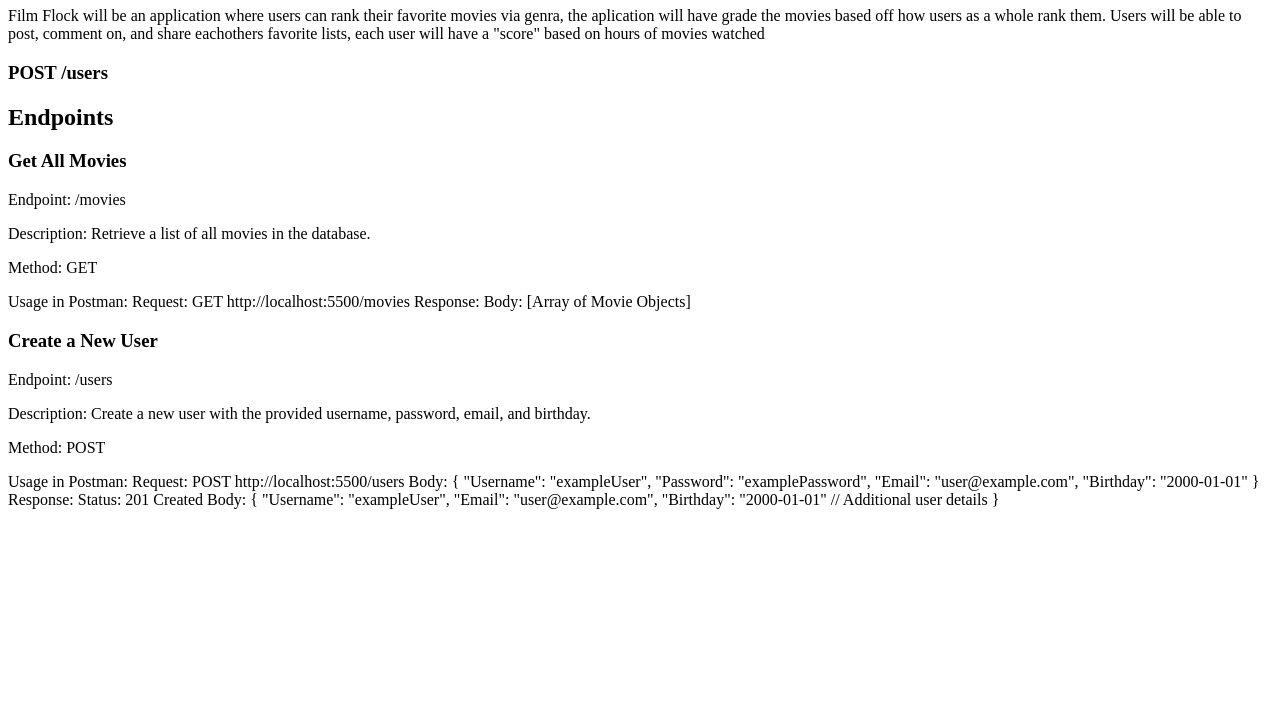
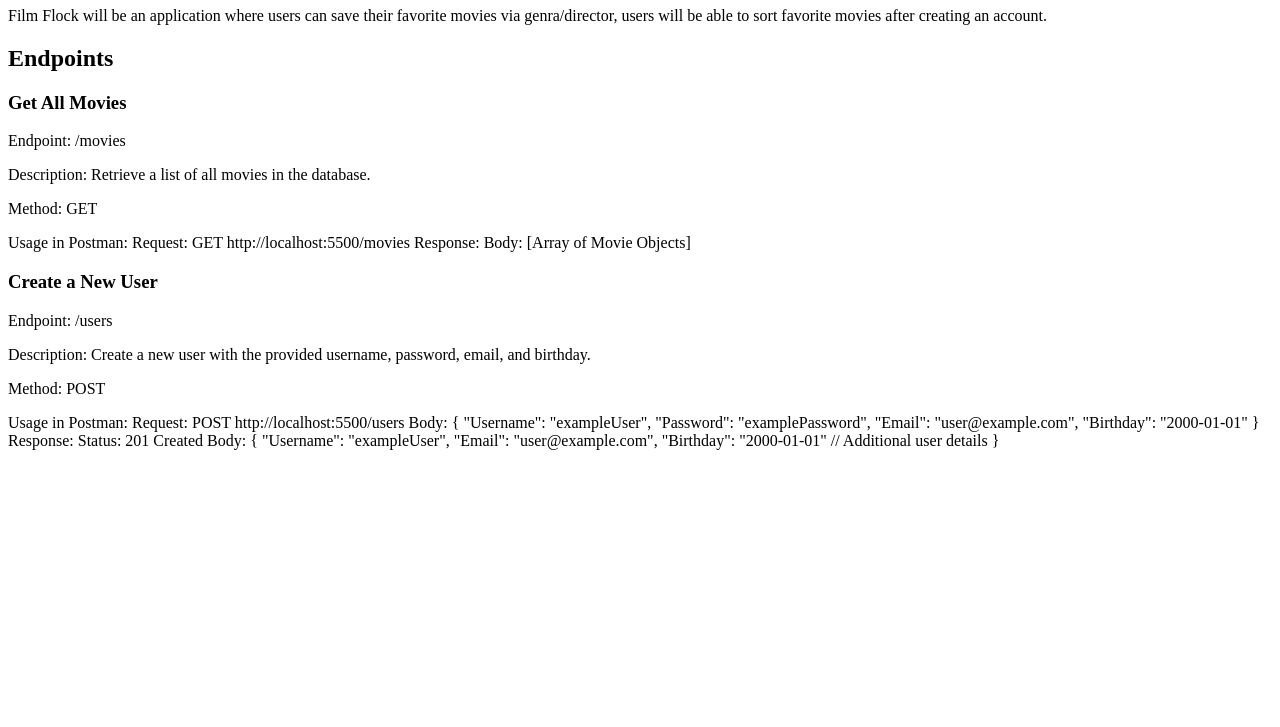
Before and after one commit to Space-Chase/Film_Flock, a website: page documentation.html in a window 1280 px wide. Shown: the part 73-800 px from the top of the page. Drawn offline with Linux system fonts and the light colour scheme.

Commit message:
documentation updated

```diff
--- a/documentation.html
+++ b/documentation.html
@@ -8,11 +8,8 @@
 <body>
     <h1>Film Flock API Documentation</h1>
 
-    <p>Film Flock will be an application where users can rank their favorite movies via genra, the aplication will have
-        grade the movies based off how users as a whole rank them. Users will be able to post, comment on, and share
-        eachothers favorite lists, each user will have a "score" based on hours of movies watched
+    <p>Film Flock will be an application where users can save their favorite movies via genra/director, users will be able to sort favorite movies after creating an account.
     </p>
-    <h3>POST /users</h3>
 
         <h2>Endpoints</h2>
 
@@ -59,7 +56,4 @@
                 }
             </p>
         </div>
-        <div>
-
-        </div>
     </body>
```
